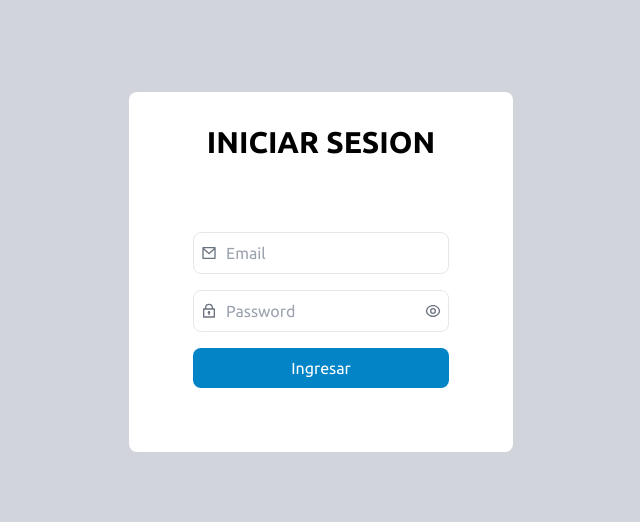
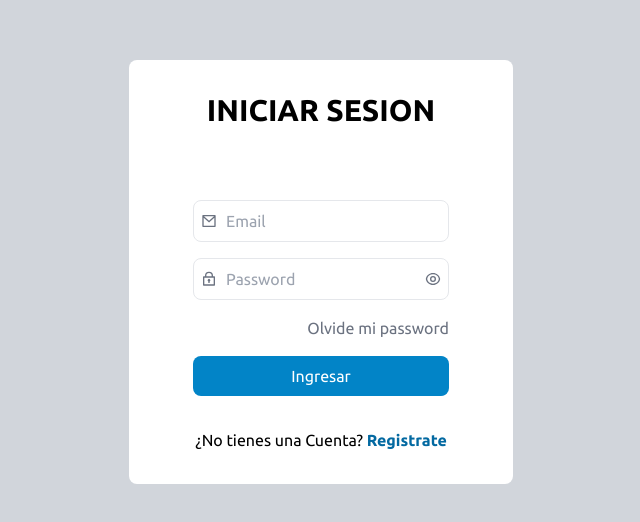
Before and after one commit to JorgeDCoria/login-prototype, a React (Create React App) app: page / in a window 1280 px wide. Shown: the part 128-650 px from the top of the page, without its empty margins (319-959 px from the left). Built offline with nearby package versions, Linux system fonts and the light colour scheme.

Commit message:
perf/add link to register and forget-register in Login Form

```diff
--- a/src/pages/auth/Login.jsx
+++ b/src/pages/auth/Login.jsx
@@ -5,6 +5,7 @@ import {
   RiEyeCloseLine,
   RiEyeLine,
 } from "react-icons/ri";
+import { Link } from "react-router-dom";
 import { toast } from "react-toastify";
 export default function Login() {
   const [showPassword, setShowPassword] = useState(false);
@@ -26,7 +27,7 @@ export default function Login() {
       });
       return;
     }
-    toast.success("campos validos", { theme: "colored" });
+    toast.success("campos validos", { theme: "colored " });
   };
   return (
     <div className="bg-white rounded-lg p-8 w-full md:w-96">
@@ -77,12 +78,29 @@ export default function Login() {
             />
           )}
         </div>
+        <div className="text-right">
+          <Link
+            className="text-gray-500 hover:text-sky-600 transition-all hover:underline"
+            to={"/forget-password"}
+          >
+            Olvide mi password
+          </Link>
+        </div>
         <div>
           <button className="bg-sky-600 text-white w-full py-2 px-4 rounded-lg hover:bg-sky-800 hover:scale-105 transition-all">
             Ingresar
           </button>
         </div>
       </form>
+      <div className="text-center">
+        ¿No tienes una Cuenta?{" "}
+        <Link
+          className="font-bold text-sky-700 hover:underline transition-all"
+          to={"/register"}
+        >
+          Registrate
+        </Link>
+      </div>
     </div>
   );
 }
```
